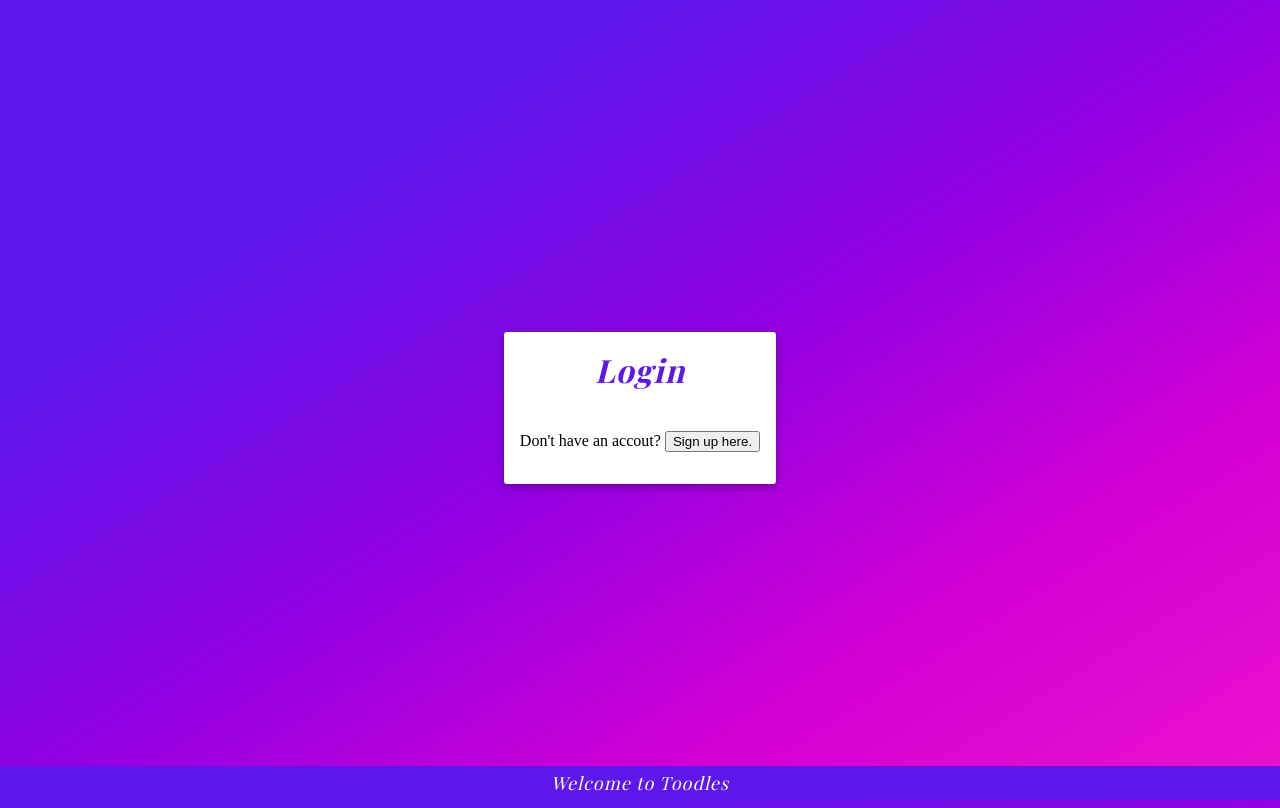
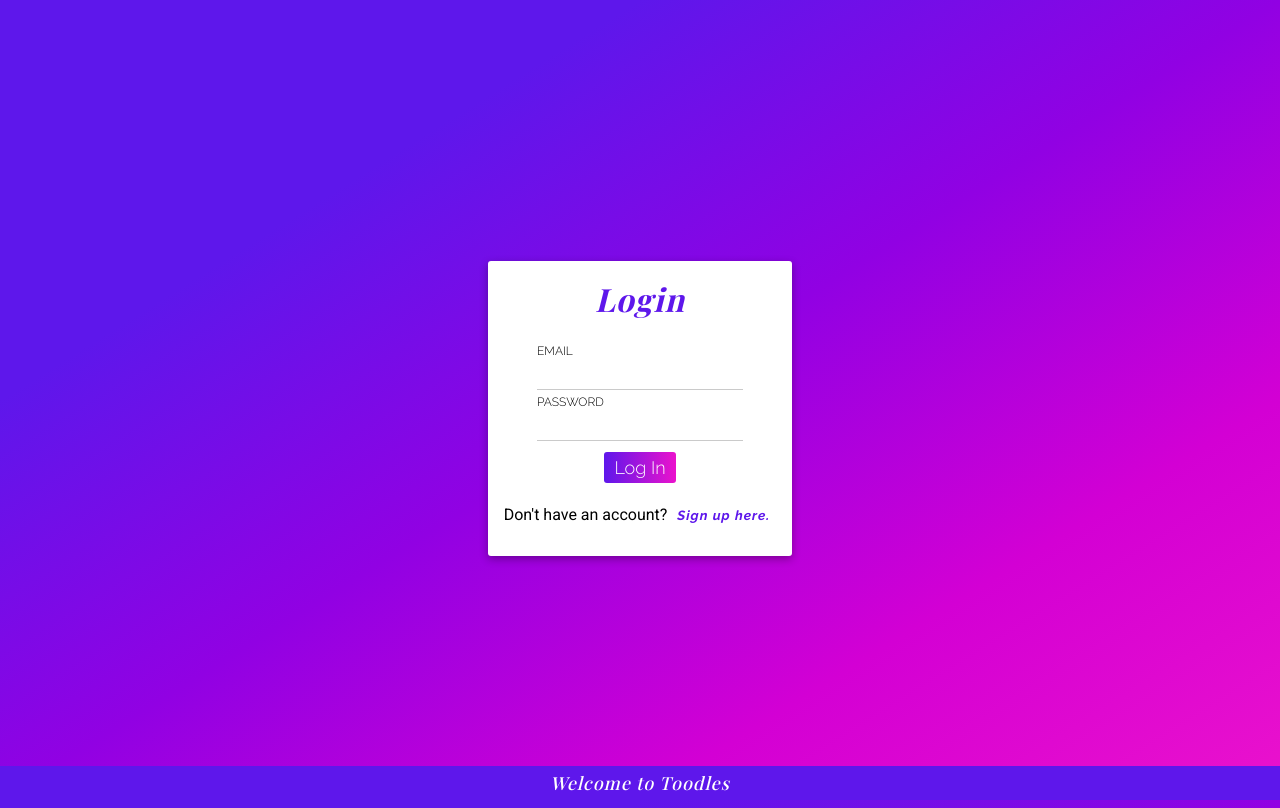
Before and after one commit to OGALEXI/Toodles, a React (Vite) app in the folder frontend/: page / in a window 1280 px wide. Both pictures are taken after a click on the button "Log in here.". Built offline with nearby package versions, Linux system fonts and the light colour scheme; a web font is replaced by a local one.

Commit message:
finish login and signup styles

```diff
--- a/frontend/src/components/UserOptions/UserOptions.css
+++ b/frontend/src/components/UserOptions/UserOptions.css
@@ -27,6 +27,31 @@
     margin-bottom: 1.5rem;
 }
 
+.already-switch {
+    display: flex;
+    align-items: center;
+}
+
+.su-li-already {
+    font-size: medium;
+    font-family: 'Roboto', sans-serif;
+    font-weight: 400;
+}
+
+.su-li-switch {
+    border: none;
+    background-color: white;
+    font-family: "Raleway", serif;
+    font-style: italic;
+    letter-spacing: 1px;
+    color: #5e17eb;
+    font-weight: 700;
+}
+
+.su-li-switch:hover {
+    text-decoration: underline;
+    cursor: pointer;
+}
 
 /*
 SIGNUP STYLES
@@ -77,7 +102,25 @@ SIGNUP STYLES
     justify-content: center;
 }
 
+#signup_btn {
+    padding: 5px 10px 5px 10px;
+    margin: 6px;
+    background-image: linear-gradient(to right, #5e17eb, #eb12cc);
+    color: white;
+    border: none;
+    border-radius: 3px;
+    font-size: large;
+    font-family: 'Raleway', sans-serif;
+    font-weight: 300;
+    transition: padding 50ms, margin 50ms;
+}
 
+#signup_btn:hover {
+    box-shadow: #eb12cba6 0px 3px 8px;
+    cursor: pointer;
+    padding: 6px 12px 6px 12px;
+    margin: 5px;
+}
 
 /*
 FOOTER STYLES
@@ -95,4 +138,5 @@ FOOTER STYLES
     font-style: italic;
     font-size: large;
     letter-spacing: 1px;
+    font-weight: 500;
 }
--- a/frontend/src/components/UserOptions/UserOptions.jsx
+++ b/frontend/src/components/UserOptions/UserOptions.jsx
@@ -25,7 +25,34 @@ function UserOptions({ afterLogin }) {
 
             <div class="log-sign-box">
               <h1>Login</h1>
-              <p>Don't have an accout? <button onClick={() => setLoginOrSignup('signup')}>Sign up here.</button></p>
+              <form>
+              <div class="signup_input">
+                    <label className='signup_labels' htmlFor='email'>Email </label>
+                    <input
+                        className='signup_inputs'
+                        type="text"
+                        id="email"
+                        value={email}
+                        onChange={(e) => setEmail(e.target.value)}
+                    />
+                </div>
+                <div class="signup_input">
+                    <label className='signup_labels' htmlFor='password'>Password </label>
+                    <input
+                        className='signup_inputs'
+                        type="password"
+                        id="password"
+                        value={password}
+                        onChange={(e) => setPassword(e.target.value)}
+                    />
+                </div>
+                <div id="su_btn_box">
+                  <button id="signup_btn" type="submit" onClick={onSubmit}>Log In</button>
+                </div>
+              </form>
+              <div className="already-switch">
+                <p className="su-li-already">Don't have an account? <button className="su-li-switch" onClick={() => setLoginOrSignup('signup')}>Sign up here.</button></p>
+              </div>
             </div>
           ) : (
 
@@ -65,11 +92,11 @@ function UserOptions({ afterLogin }) {
                     />
                 </div>
                 <div class="signup_input">
-                    <label className='signup_labels' htmlFor='email'>Password </label>
+                    <label className='signup_labels' htmlFor='password'>Password </label>
                     <input
                         className='signup_inputs'
                         type="password"
-                        id="email"
+                        id="password"
                         value={password}
                         onChange={(e) => setPassword(e.target.value)}
                     />
@@ -78,7 +105,9 @@ function UserOptions({ afterLogin }) {
                   <button id="signup_btn" type="submit" onClick={onSubmit}>Create Account</button>
                 </div>
               </form>
-              <p>Already have an account? <button onClick={() => setLoginOrSignup('login')}>Log in here.</button></p>
+              <div className="already-switch">
+              <p className="su-li-already">Already have an account? <button className="su-li-switch" onClick={() => setLoginOrSignup('login')}>Log in here.</button></p>
+              </div>
             </div>
           )
         }
```
